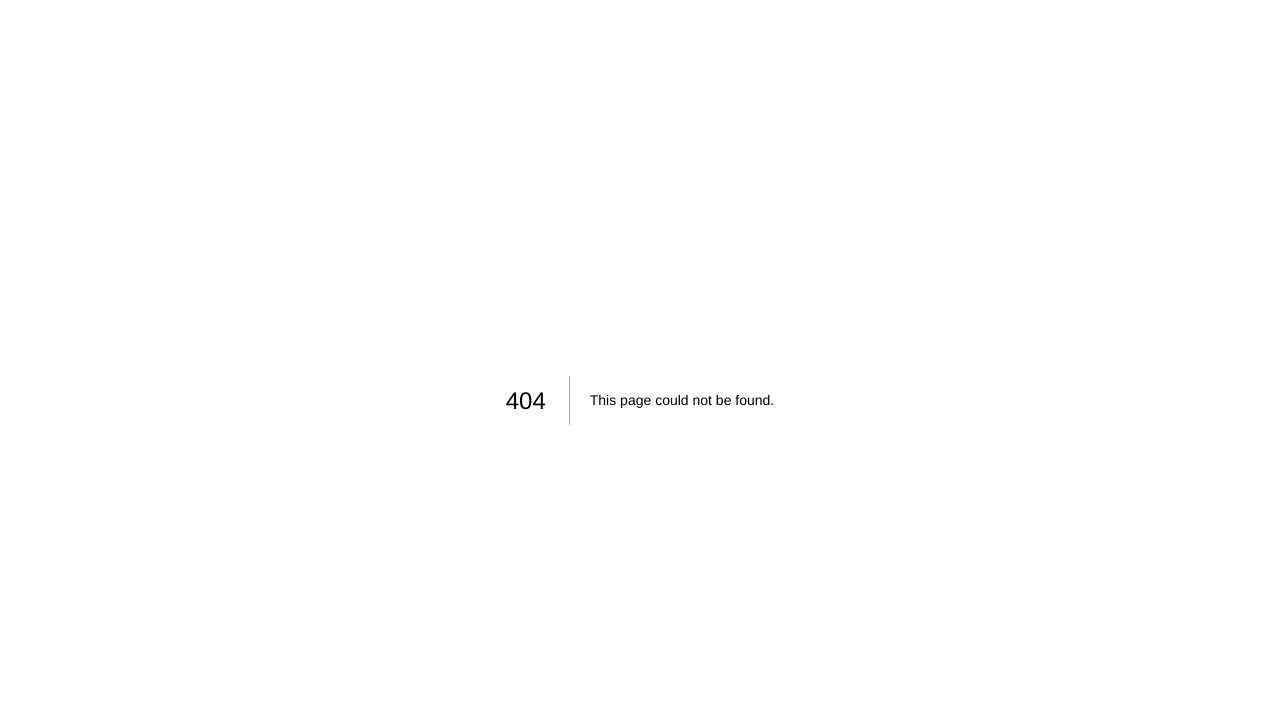
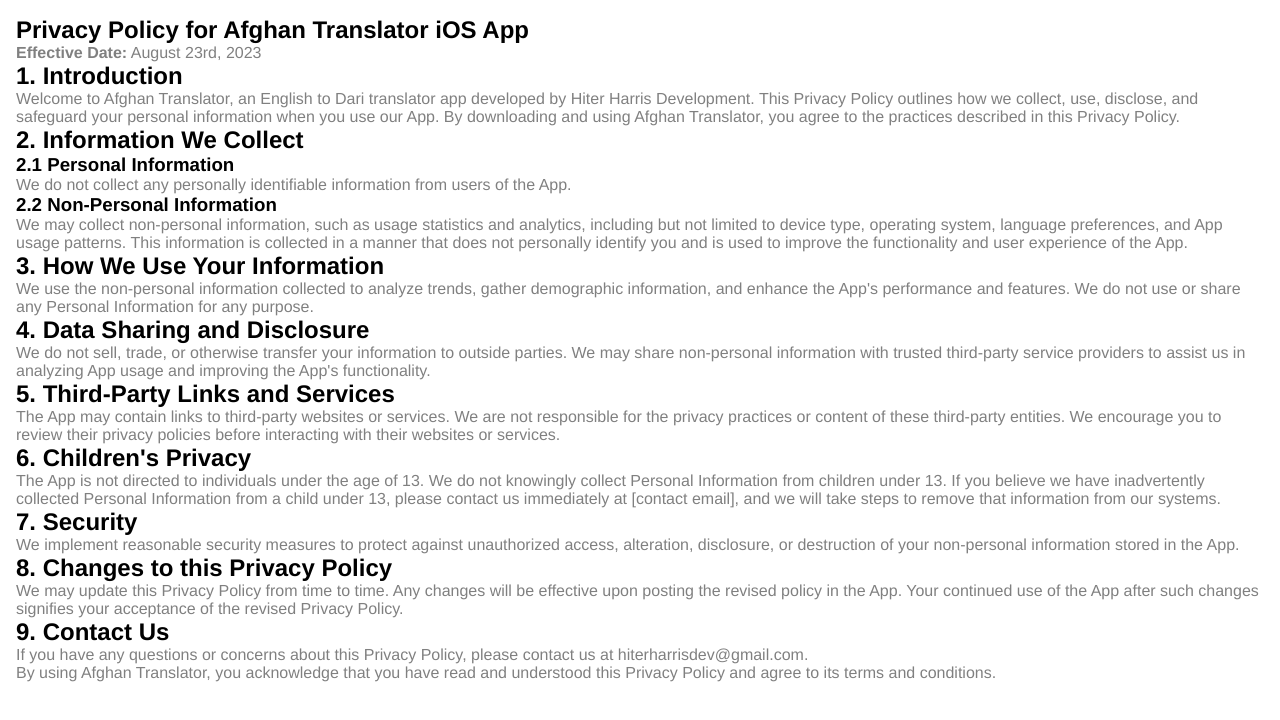
Before and after one commit to hiterharris/afghan-translator-next, a Next.js app: page /privacy in a window 1280 px wide. Before the commit this address had no page. Shown: the top 720 px of the page. Built offline with nearby package versions, Linux system fonts and the light colour scheme.

Commit message:
add privacy policy

```diff
--- /dev/null
+++ b/src/pages/privacy.js
@@ -0,0 +1,57 @@
+import React from 'react';
+
+const PrivacyPolicy = () => {
+    return (
+        <div className='PrivacyPolicy'>
+            <h2>Privacy Policy for Afghan Translator iOS App</h2>
+
+            <p><strong>Effective Date:</strong> August 23rd, 2023</p>
+
+            <h2>1. Introduction</h2>
+
+            <p>Welcome to Afghan Translator, an English to Dari translator app developed by Hiter Harris Development. This Privacy Policy outlines how we collect, use, disclose, and safeguard your personal information when you use our App. By downloading and using Afghan Translator, you agree to the practices described in this Privacy Policy.</p>
+
+            <h2>2. Information We Collect</h2>
+
+            <h3>2.1 Personal Information</h3>
+
+            <p>We do not collect any personally identifiable information from users of the App.</p>
+
+            <h3>2.2 Non-Personal Information</h3>
+
+            <p>We may collect non-personal information, such as usage statistics and analytics, including but not limited to device type, operating system, language preferences, and App usage patterns. This information is collected in a manner that does not personally identify you and is used to improve the functionality and user experience of the App.</p>
+
+            <h2>3. How We Use Your Information</h2>
+
+            <p>We use the non-personal information collected to analyze trends, gather demographic information, and enhance the App's performance and features. We do not use or share any Personal Information for any purpose.</p>
+
+            <h2>4. Data Sharing and Disclosure</h2>
+
+            <p>We do not sell, trade, or otherwise transfer your information to outside parties. We may share non-personal information with trusted third-party service providers to assist us in analyzing App usage and improving the App's functionality.</p>
+
+            <h2>5. Third-Party Links and Services</h2>
+
+            <p>The App may contain links to third-party websites or services. We are not responsible for the privacy practices or content of these third-party entities. We encourage you to review their privacy policies before interacting with their websites or services.</p>
+
+            <h2>6. Children's Privacy</h2>
+
+            <p>The App is not directed to individuals under the age of 13. We do not knowingly collect Personal Information from children under 13. If you believe we have inadvertently collected Personal Information from a child under 13, please contact us immediately at [contact email], and we will take steps to remove that information from our systems.</p>
+
+            <h2>7. Security</h2>
+
+            <p>We implement reasonable security measures to protect against unauthorized access, alteration, disclosure, or destruction of your non-personal information stored in the App.</p>
+
+            <h2>8. Changes to this Privacy Policy</h2>
+
+            <p>We may update this Privacy Policy from time to time. Any changes will be effective upon posting the revised policy in the App. Your continued use of the App after such changes signifies your acceptance of the revised Privacy Policy.</p>
+
+            <h2>9. Contact Us</h2>
+
+            <p>If you have any questions or concerns about this Privacy Policy, please contact us at hiterharrisdev@gmail.com.</p>
+
+            <p>By using Afghan Translator, you acknowledge that you have read and understood this Privacy Policy and agree to its terms and conditions.</p>
+        </div>
+    );
+}
+
+export default PrivacyPolicy;
--- a/src/pages/support.js
+++ b/src/pages/support.js
@@ -28,7 +28,7 @@
     setStatus("Submit");
     let result = await response.json();
     alert(result.status);
-    router.reload()
+    router.pathname('/')
   };
 
   return (
--- a/src/styles/App.css
+++ b/src/styles/App.css
@@ -76,3 +76,11 @@
   top: 64px;
   left: 32px;
 }
+
+.PrivacyPolicy {
+  padding: 16px;
+}
+
+.PrivacyPolicy p {
+  color: grey;
+}
```
